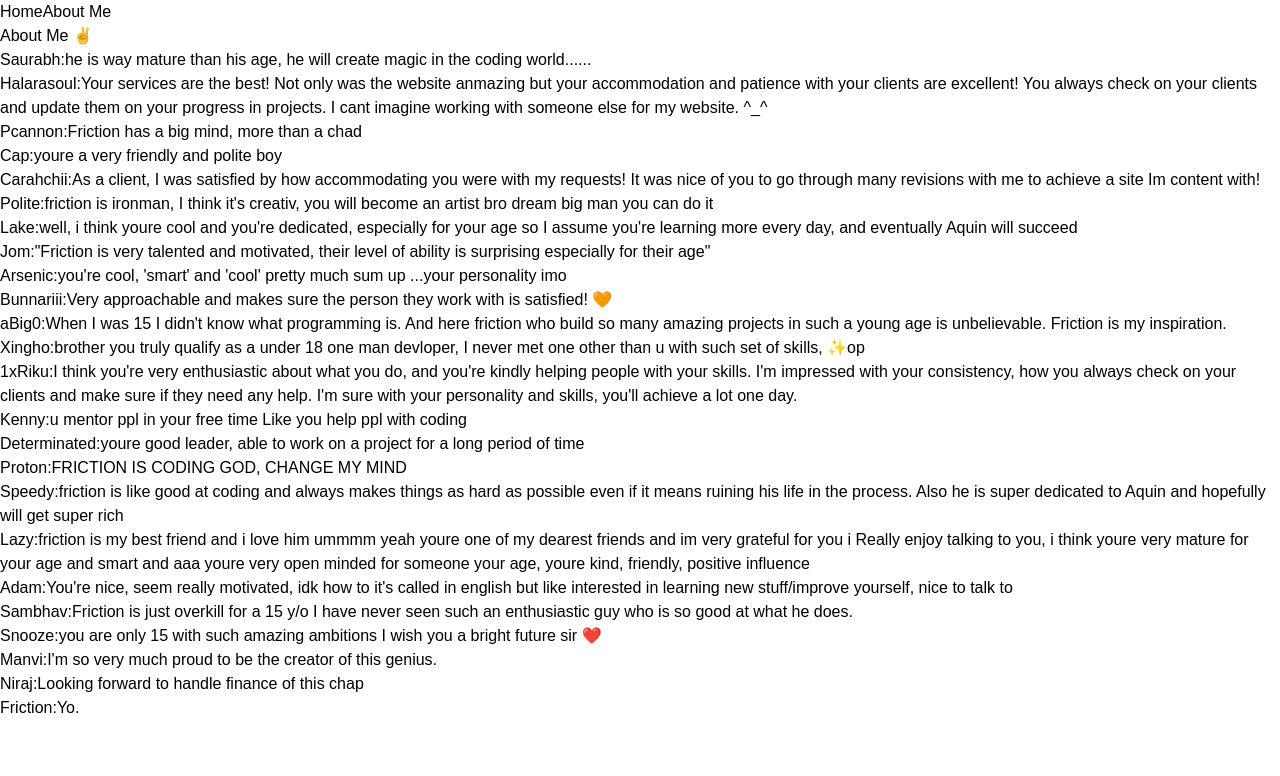
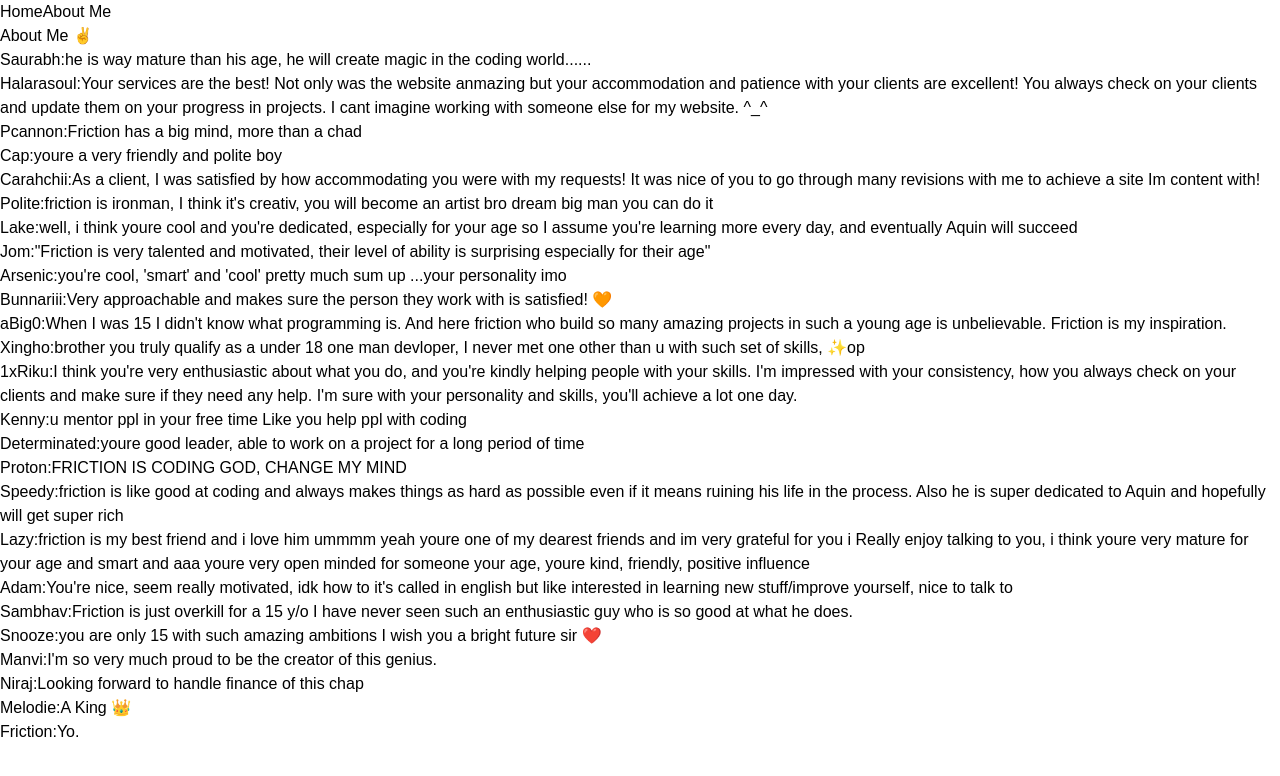
Before and after one commit to Fresh4774/Friction, a Next.js app: page /guestbook in a window 1280 px wide. Shown: the top 776 px of the page. Built offline with nearby package versions, Linux system fonts and the light colour scheme.

Commit message:
Friction

```diff
--- a/app/guestbook/page.tsx
+++ b/app/guestbook/page.tsx
@@ -172,6 +172,13 @@ export default function GuestbookPage() {
 
       <div className="w-full text-sm break-words">
         <span className="text-neutral-600 dark:text-neutral-400 mr-1">
+          Melodie:
+        </span>
+        A King 👑
+      </div>
+
+      <div className="w-full text-sm break-words">
+        <span className="text-neutral-600 dark:text-neutral-400 mr-1">
           Friction:
         </span>
         Yo.
```
